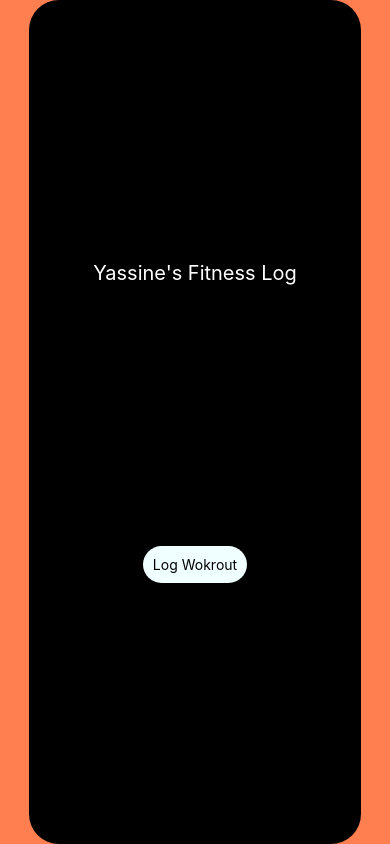
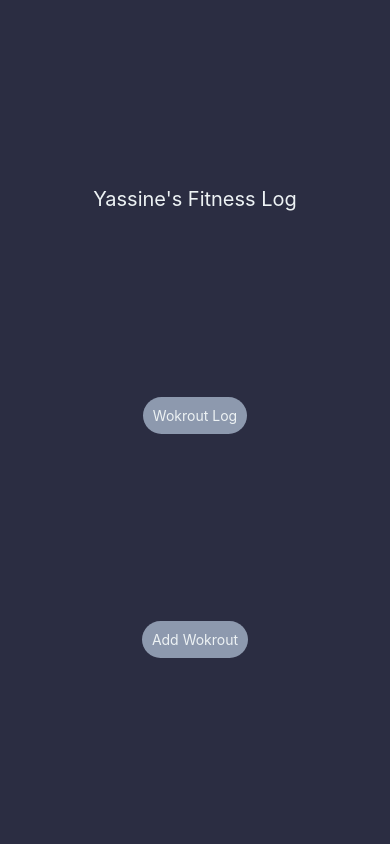
Before and after one commit to yamodah/Fitness_Log, a React Native app: screen / in a window 390 px wide. Built offline with nearby package versions, Linux system fonts and the light colour scheme.

Commit message:
changed splash screen and added button

```diff
--- a/App.js
+++ b/App.js
@@ -14,7 +14,10 @@ export default function App() {
         <Text style={styles.text}>Yassine's Fitness Log</Text>
         <StatusBar style="light" />
         <TouchableOpacity style={styles.button}>
-          <Text style={styles.buttonText}>Log Wokrout</Text>
+          <Text style={styles.buttonText}>Wokrout Log</Text>
+        </TouchableOpacity>
+        <TouchableOpacity style={styles.button}>
+          <Text style={styles.buttonText}>Add Wokrout</Text>
         </TouchableOpacity>
       </View>
     </SafeAreaView>
@@ -24,28 +27,28 @@ export default function App() {
 const styles = StyleSheet.create({
   container: {
     flex: 1,
-    backgroundColor: "coral",
+    backgroundColor: "#2b2d42",
     alignItems: "center",
     justifyContent: "center",
   },
   secondaryBG: {
     width: "85%",
     flex: 1,
-    backgroundColor: "black",
+    // backgroundColor: "black",
     alignItems: "center",
     justifyContent: "space-evenly",
     borderRadius: 30,
   },
   text: {
-    color: "white",
+    color: "#edf2f4",
     fontSize: 20,
   },
   button: {
-    backgroundColor: "azure",
+    backgroundColor: "#8d99ae",
     borderRadius: 25,
     padding: 10,
   },
   buttonText: {
-    color: "black",
+    color: "#edf2f4",
   },
 });
--- a/app.json
+++ b/app.json
@@ -6,9 +6,9 @@
     "orientation": "portrait",
     "icon": "./src/assets/icon.png",
     "splash": {
-      "image": "./src/assets/abstract-splash.png",
+      "image": "./src/assets/stencil-splash.png",
       "resizeMode": "contain",
-      "backgroundColor": "#000"
+      "backgroundColor": "#ef233c"
     },
     "updates": {
       "fallbackToCacheTimeout": 0
@@ -22,7 +22,7 @@
     "android": {
       "adaptiveIcon": {
         "foregroundImage": "./src/assets/adaptive-icon.png",
-        "backgroundColor": "#FFFFFF"
+        "backgroundColor": "#ef233c"
       }
     },
     "web": {
```
Also changed, not shown: src/assets/stencil-splash.png (added).
